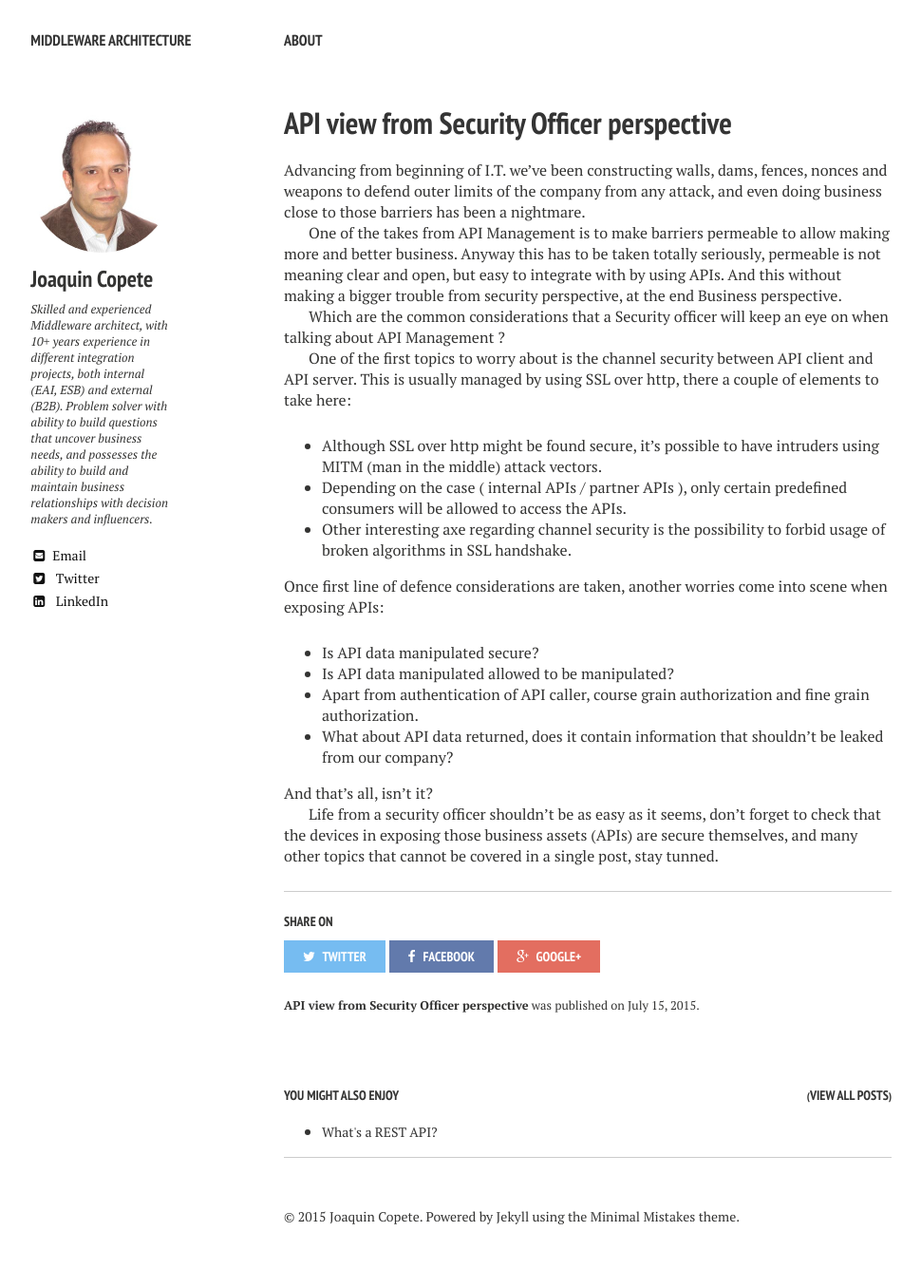
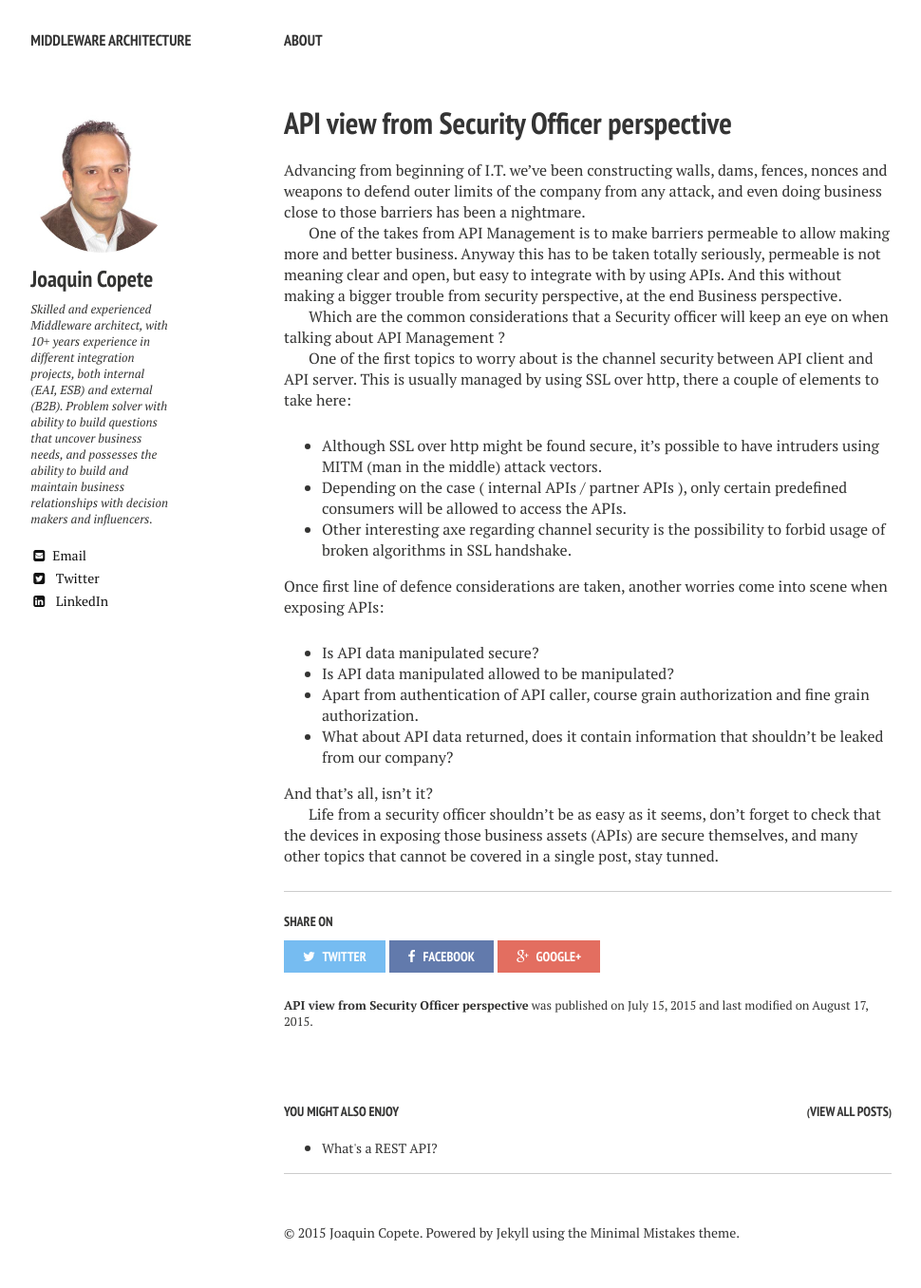
Before and after one commit to jcopete/jcopete.github.io, a Jekyll site: the page built from _posts/2015-07-15-API view from Security Officer perspective.md, in a window 1280 px wide. Shown: the whole page at 95% size, without its empty margins (21-991 px from the left). Built offline with Jekyll 4.4.1, drawn with Linux system fonts in a browser that asks for light colours; nearby versions of some CDN libraries; part of the change alters nothing that is shown.

Commit message:
new post

```diff
--- a/_posts/2015-07-15-API view from Security Officer perspective.md
+++ b/_posts/2015-07-15-API view from Security Officer perspective.md
@@ -1,10 +1,10 @@
 ---
 layout: post
 title: "API view from Security Officer perspective"
-modified:
-categories:
+modified: 2015-08-17T23:31:04+01:00
+categories: API, API Security, API Management
 excerpt:
-tags: [API, ]
+tags: [API, API Roles, API Security, API Management]
 image:
   feature:
 date: 2015-07-15T19:23:02+01:00
```
